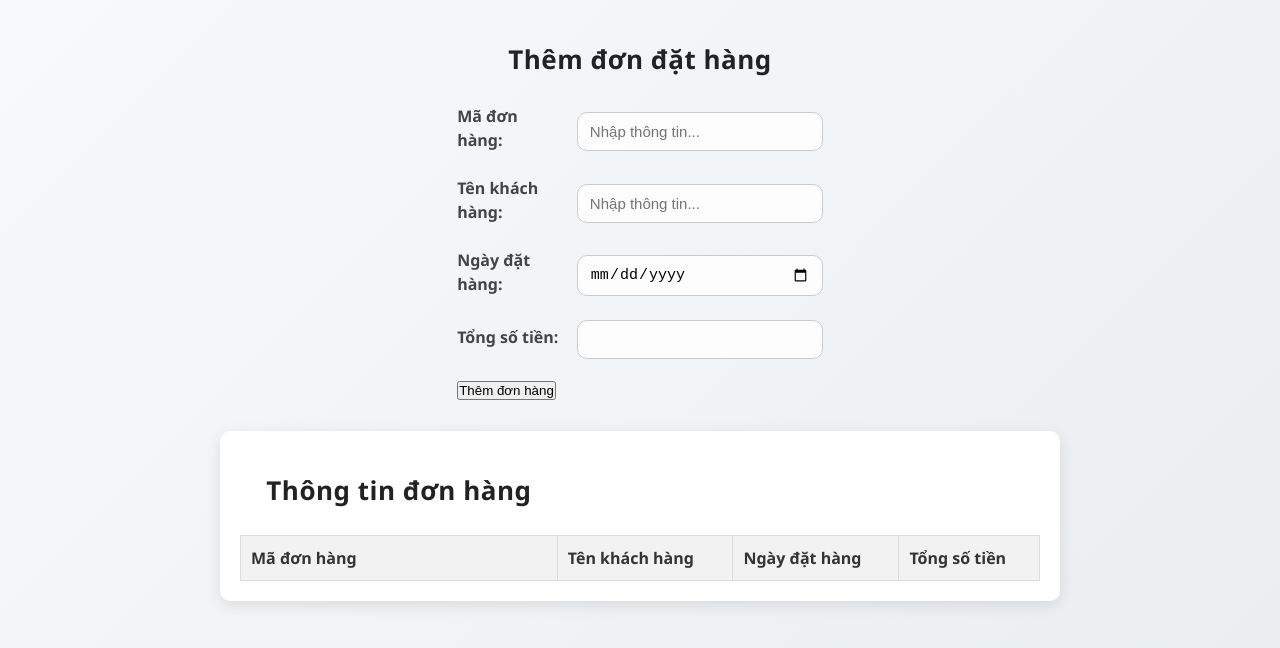
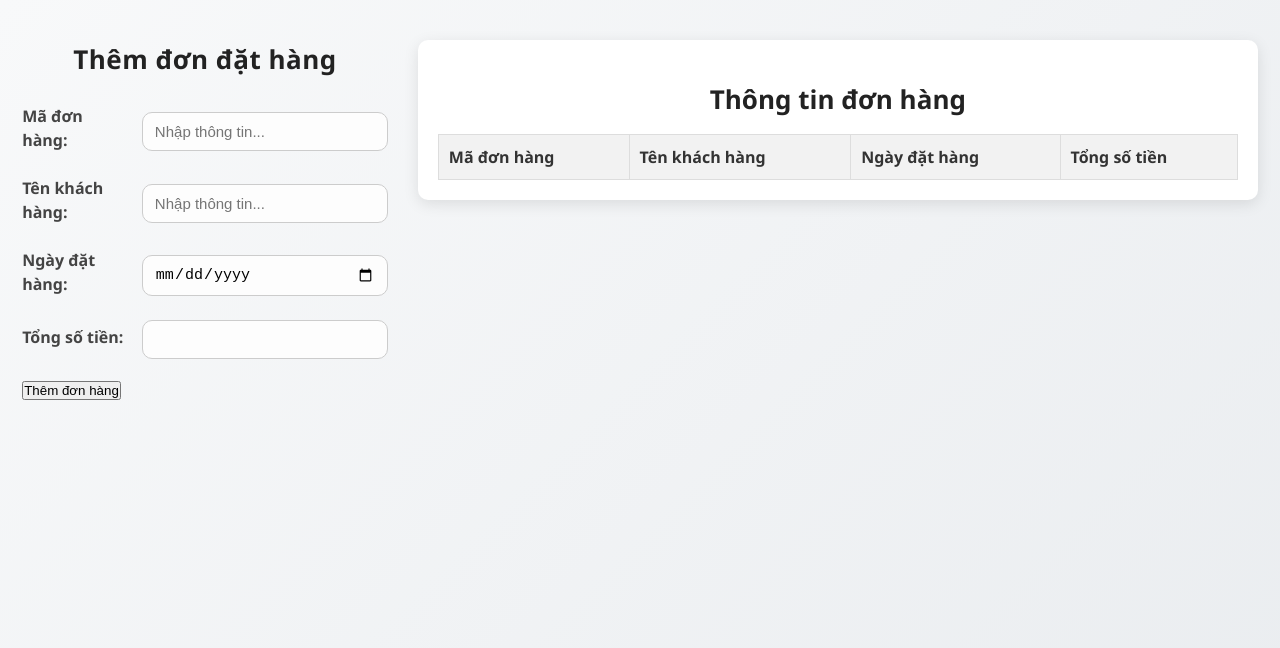
Before and after one commit to TuongNguyen13/BookStore_Project, a React (Vite) app in the folder FrontEnd/src/: page /order/add-order in a window 1280 px wide. Shown: the top 648 px of the page. Built offline with nearby package versions, Linux system fonts and the light colour scheme.

Commit message:
Sửa trang add order

```diff
--- a/FrontEnd/src/src/Components/AddOrder.tsx
+++ b/FrontEnd/src/src/Components/AddOrder.tsx
@@ -45,9 +45,11 @@ function AddOrder() {
                 <button type="submit">Thêm đơn hàng</button>
             </form>
             <div className="add-order-info-table">
+
                 <table className="add-order-table">
+                <caption>Thông tin đơn hàng</caption>
                     <thead>
-                        <h2>Thông tin đơn hàng</h2>
+
                         <tr>
                             <th>Mã đơn hàng</th>
                             <th>Tên khách hàng</th>
--- a/FrontEnd/src/src/styles/add_order.css
+++ b/FrontEnd/src/src/styles/add_order.css
@@ -1,8 +1,8 @@
 .add-order-container {
     display: flex;
-    flex-direction: column; /* 👉 xếp theo chiều dọc (form trên, bảng dưới) */
-    justify-content: flex-start; /* căn theo trên */
-    align-items: center; /* căn giữa theo chiều ngang */
+    flex-direction: row; /* 👉 xếp theo chiều dọc (form trên, bảng dưới) */
+    justify-content: center; /* căn theo trên */
+    align-items: flex-start; /* căn giữa theo chiều ngang */
     min-height: 100vh;
     padding: 40px 20px;
     background: linear-gradient(135deg, #f8f9fa, #e9ecef);
@@ -12,7 +12,7 @@
 
 .add-order-form-container {
 
-        background: white;
+    background: white;
     border-radius: 15px;
     padding: 30px 35px;
     width: 100%;
@@ -143,3 +143,16 @@
 .add-order-table tr:hover {
     background-color: #e9ecef;
 }
+
+.add-order-table caption {
+    caption-side: center;
+    font-size: 26px;
+    font-weight: 700;
+    margin-bottom: 15px;
+    color: #222;
+}
+
+.add-order-info-table:hover {
+    transform: translateY(-4px);
+    box-shadow: 0 8px 20px rgba(0, 0, 0, 0.12);
+}
```
